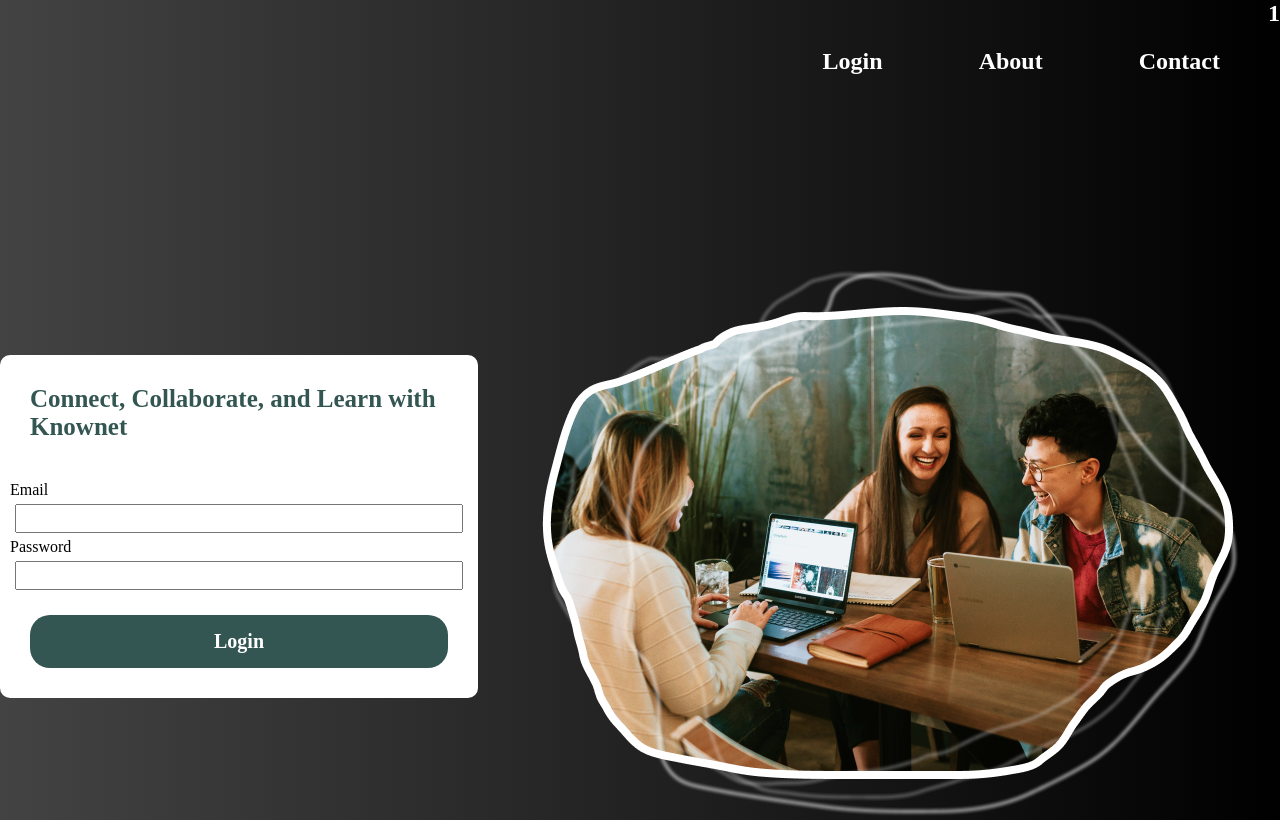
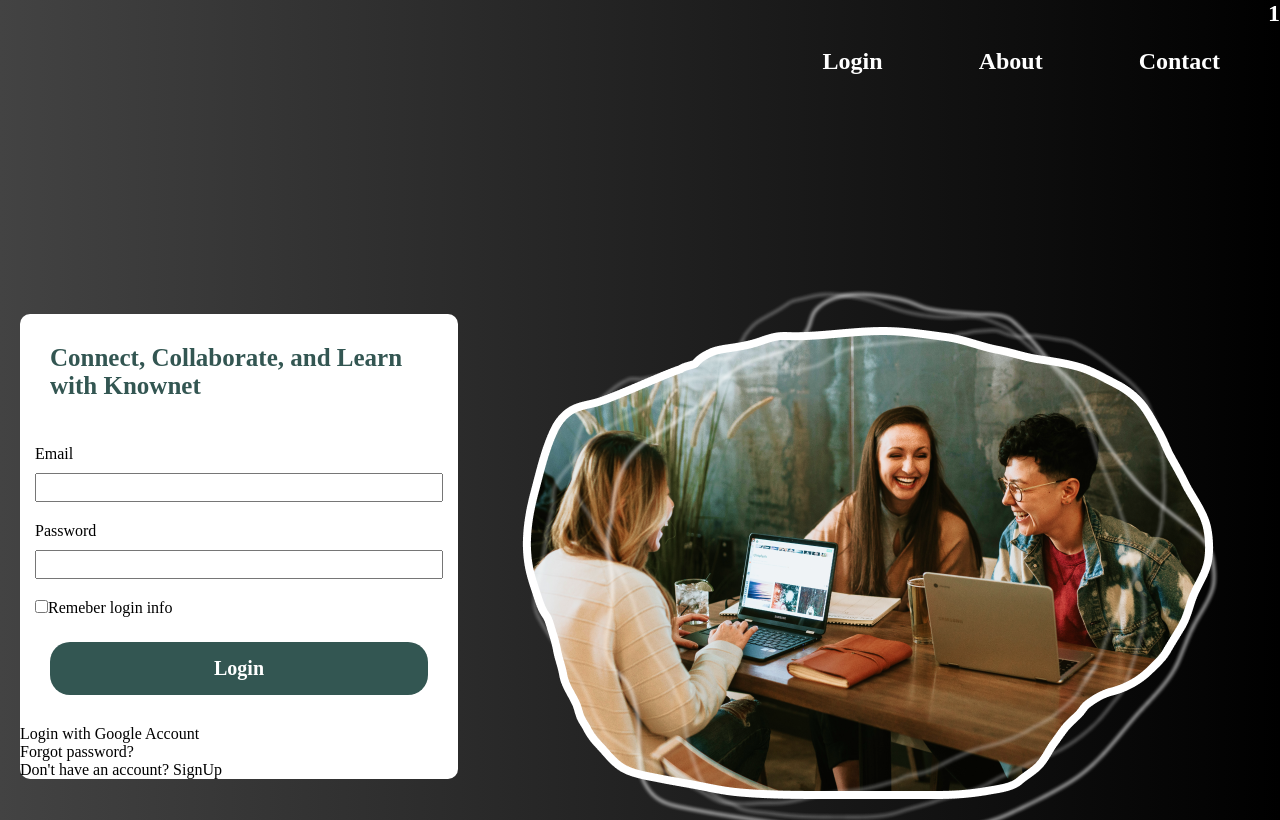
Before and after one commit to julija05/webAcademy, a React (Create React App) app in the folder client/: page / in a window 1280 px wide. Shown: the top 820 px of the page. Built offline with nearby package versions, Linux system fonts and the light colour scheme; a web font is replaced by a local one.

Commit message:
KNOW-1 Login form

```diff
--- a/client/src/components/HomePage/LoginForm/loginForm.jsx
+++ b/client/src/components/HomePage/LoginForm/loginForm.jsx
@@ -1,6 +1,6 @@
 import React from 'react';
 import styled from "styled-components";
-import { Formik } from 'formik';
+import { Formik,Field } from 'formik';
 
 const HomeButton = styled.button`
 padding:15px;
@@ -24,7 +24,6 @@
 font-size:25px;
 color: #335652;
 margin:30px;
-max-width:850px;
 font-weight:700;
 `;
 
@@ -38,13 +37,20 @@
 margin:5px;
 height:25px;
 `;
+const LoginLabel = styled.label`
+margin:5px;
+`;
+const LoginErrors = styled.div`
+margin:5px;
+color:red;
+`;
 
 export function LoginForm() {
   return (
     <LoginCard>
         <HomeText>Connect, Collaborate, and Learn with Knownet</HomeText>
         <Formik
-    initialValues={{ email: '', password: '' }}
+            initialValues={{ email: '', password: '' ,toggle: false}}
             validate={values => {
             const errors = {};
             if (!values.email) {
@@ -53,6 +59,9 @@
                 !/^[A-Z0-9._%+-]+@[A-Z0-9.-]+\.[A-Z]{2,}$/i.test(values.email)
             ) {
                 errors.email = 'Invalid email address';
+            }
+            if(!values.password){
+                errors.password = 'Required';
             }
             return errors;
             }}
@@ -75,7 +84,7 @@
         }) => (
         <form onSubmit={handleSubmit}>
             <LoginWrapper>
-        <label htmlFor="email">Email</label>
+            <LoginLabel htmlFor="email">Email</LoginLabel>
             <LoginInput
             type="email"
             name="email"
@@ -83,8 +92,11 @@
             onBlur={handleBlur}
             value={values.email}
             />
+            <LoginErrors>
             {errors.email && touched.email && errors.email}
-        <label htmlFor="password">Password</label>
+            </LoginErrors>
+
+            <LoginLabel htmlFor="password">Password</LoginLabel>
             <LoginInput
             type="password"
             name="password"
@@ -92,7 +104,15 @@
             onBlur={handleBlur}
             value={values.password}
             />
+            <LoginErrors>
             {errors.password && touched.password && errors.password}
+            </LoginErrors>
+
+            <LoginLabel>
+            <Field type="checkbox" name="toggle" />
+             Remeber login info
+            </LoginLabel>
+
             <HomeButton type="submit" disabled={isSubmitting}>
             Login
             </HomeButton>
@@ -101,7 +121,9 @@
         )}
         </Formik>
 
-
+          <div>Login with Google Account</div>
+          <div>Forgot password?</div>
+          <div>Don't have an account? <span>SignUp</span></div>
     </LoginCard>
 
   );
--- a/client/src/components/HomePage/homePage.jsx
+++ b/client/src/components/HomePage/homePage.jsx
@@ -1,7 +1,6 @@
 import React from 'react';
 import styled from "styled-components";
 import image from "../../images/homeImage/Img.png";
-import { Formik } from 'formik';
 import { LoginForm } from './LoginForm/loginForm';
 
 const Wrapper = styled.div`
@@ -9,6 +8,7 @@
  flex-direction:row;
  justify-content:center;
  align-items:center;
+ margin:20px;
 `;
 
 
@@ -16,7 +16,7 @@
 export function HomePage() {
     return (
         <Wrapper>
-            <LoginForm></LoginForm>
+            <LoginForm/>
             <img src={image} alt={'learnnig people'} />
         </Wrapper>
     );
```
Lines whose indentation alone changed are shown as unchanged.
